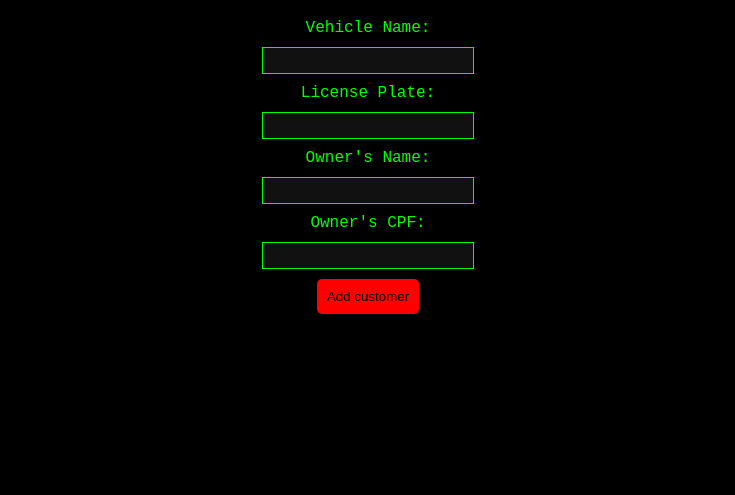
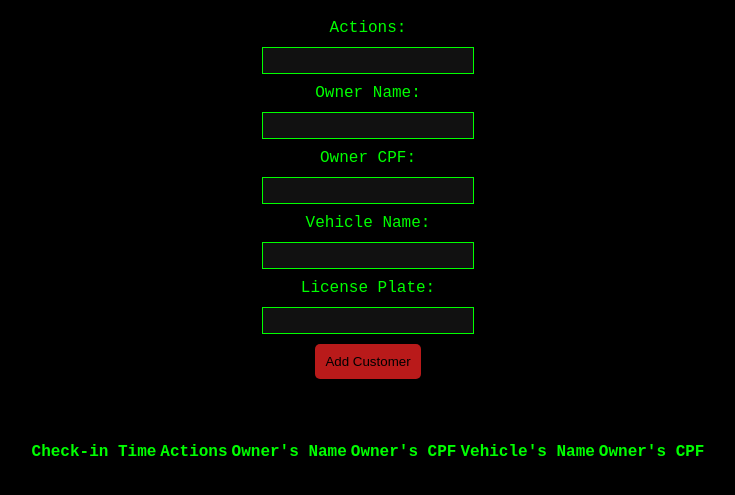
Before and after one commit to MatheusGraciki/ParkingControlSystem, a website: page index.html in a window 1280 px wide. Shown: the part 89-584 px from the top of the page, without its empty margins (272-1007 px from the left). Drawn offline with Linux system fonts and the light colour scheme.

Commit message:
form inputs and table for data display.

```diff
--- a/index.html
+++ b/index.html
@@ -39,13 +39,23 @@
             padding: 5px;
         }
 
-        input[type="submit"] {
-            background-color: #f00;
+        button[type="submit"] {
+            background-color: rgb(185, 26, 26);
             width: auto;
             color: #000;
             padding: 2.5%;
             border: none;
             border-radius: 5px;
+            cursor: pointer;
+        }
+
+        button[type="submit"]:hover {
+            background-color: #f00;
+        }
+
+        table {
+            margin: 0 auto;
+            margin-top: 5%;
         }
     </style>
 </head>
@@ -53,20 +63,40 @@
 <body>
     <h1>Parking Control System</h1>
     <form>
+
+
+        <label for="actions">Actions:</label>
+        <input type="text" id='actions' name="actions">
+
+        <label for="owner-name">Owner Name:</label>
+        <input type="text" id='owner-name' name="owner-name" >
+
+        <label for="owner-cpf">Owner CPF:</label>
+        <input type="text" id='owner-cpf' name="owner-cpf" >
+
         <label for="vehicle-name">Vehicle Name:</label>
-        <input type="text" id="vehicle-name" name="vehicle-name" required>
+        <input type="text" id='vehicle-name' name="vehicle-name">
 
         <label for="license-plate">License Plate:</label>
-        <input type="text" id="license-plate" name="license-plate" required>
+        <input type="text" id='license-plate' name="license-plate" >
 
-        <label for="owner-name">Owner's Name:</label>
-        <input type="text" id="owner-name" name="owner-name" required>
+        <button type="submit" id='submit'>Add Customer</button>
+    </form>
 
-        <label for="owner-cpf">Owner's CPF:</label>
-        <input type="text" id="owner-cpf" name="owner-cpf" required>
-
-        <input type="submit" value="Add customer">
-    </form>
+    <table>
+        <thead>
+            <tr>
+                <th>Check-in Time</th>
+                <th>Actions</th>
+                <th>Owner's Name</th>
+                <th>Owner's CPF</th>
+                <th>Vehicle's Name</th>
+                <th>Owner's CPF</th>
+            </tr>
+        </thead>
+        <tbody id='parking-area'></tbody>
+    </table>
+    <script src="./dist/main.js"></script>
 </body>
 
 </html>
```
Also changed, not shown: tsconfig.json (+10 -107 lines), script.ts (deleted), 1 other file.
